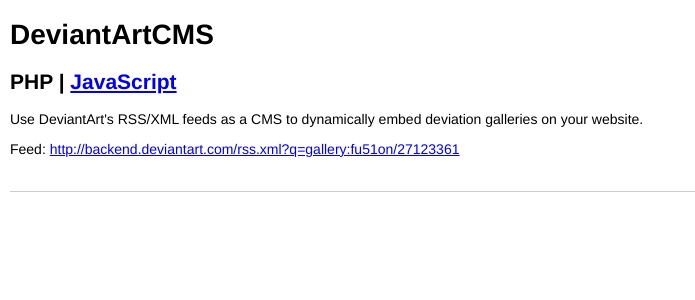
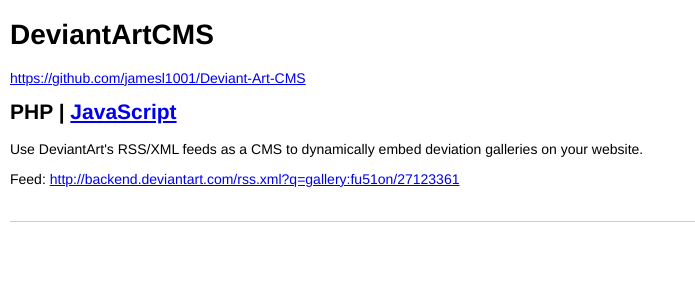
Before and after one commit to jamesl1001/deviantART-API, a PHP site: page / in a window 1280 px wide. Shown: the top 300 px of the page, without its empty margins (0-695 px from the left). Run offline with PHP 8.4, Linux system fonts and the light colour scheme; data that the repository does not hold is empty.

Commit message:
Add Github links

```diff
--- a/index.php
+++ b/index.php
@@ -9,6 +9,7 @@
 </head>
 <body>
     <h1>DeviantArtCMS</h1>
+    <p><a href="https://github.com/jamesl1001/Deviant-Art-CMS" target="_blank">https://github.com/jamesl1001/Deviant-Art-CMS</a></p>
     <h2>PHP | <a href="index2">JavaScript</a></h2>
     <p>Use DeviantArt's RSS/XML feeds as a CMS to dynamically embed deviation galleries on your website.</p>
     <p>Feed: <a href="http://backend.deviantart.com/rss.xml?q=gallery:fu51on/27123361" target="_blank">http://backend.deviantart.com/rss.xml?q=gallery:fu51on/27123361</a></p>
--- a/index2.php
+++ b/index2.php
@@ -9,6 +9,7 @@
 </head>
 <body>
     <h1>DeviantArtCMS</h1>
+    <p><a href="https://github.com/jamesl1001/Deviant-Art-CMS" target="_blank">https://github.com/jamesl1001/Deviant-Art-CMS</a></p>
     <h2><a href="index">PHP</a> | JavaScript</h2>
     <p>Use DeviantArt's RSS/XML feeds as a CMS to dynamically embed deviation galleries on your website.</p>
     <p>Feed: <a href="http://backend.deviantart.com/rss.xml?q=gallery:fu51on/27123361" target="_blank">http://backend.deviantart.com/rss.xml?q=gallery:fu51on/27123361</a></p>
```
